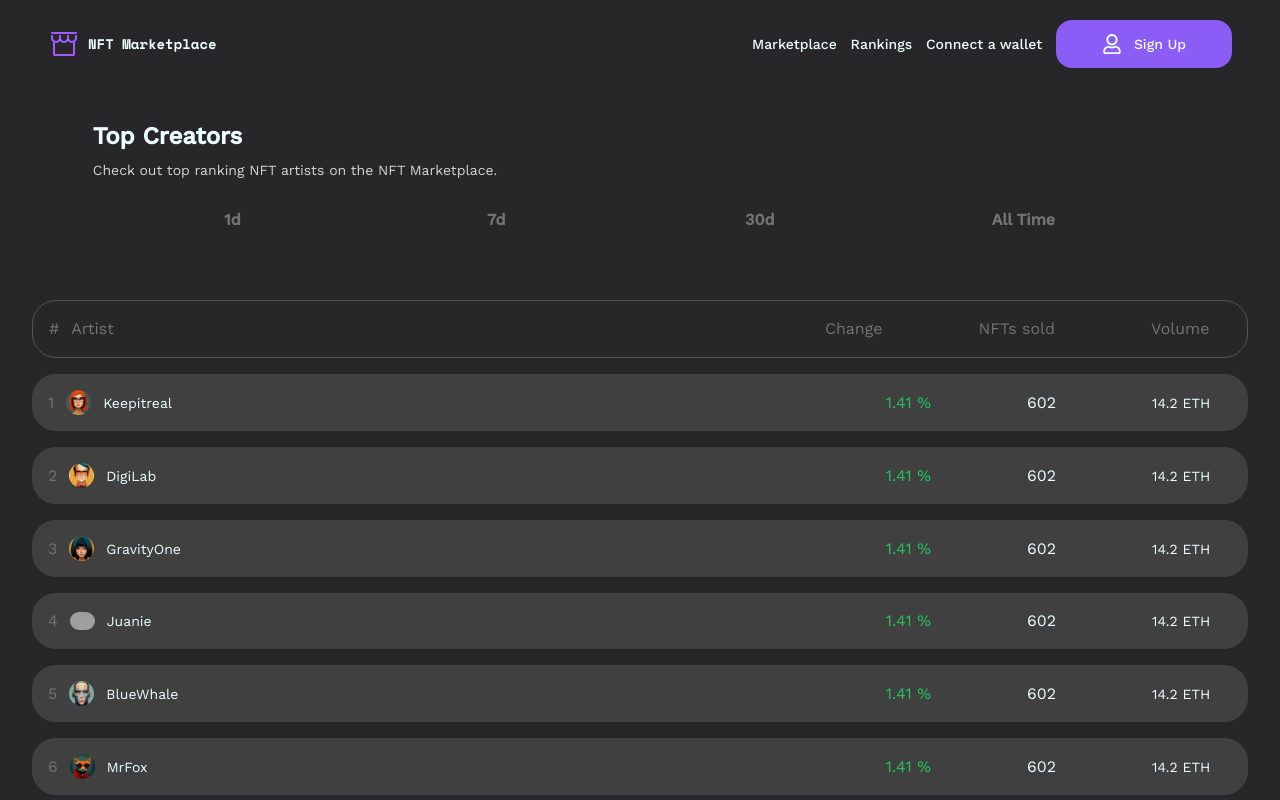
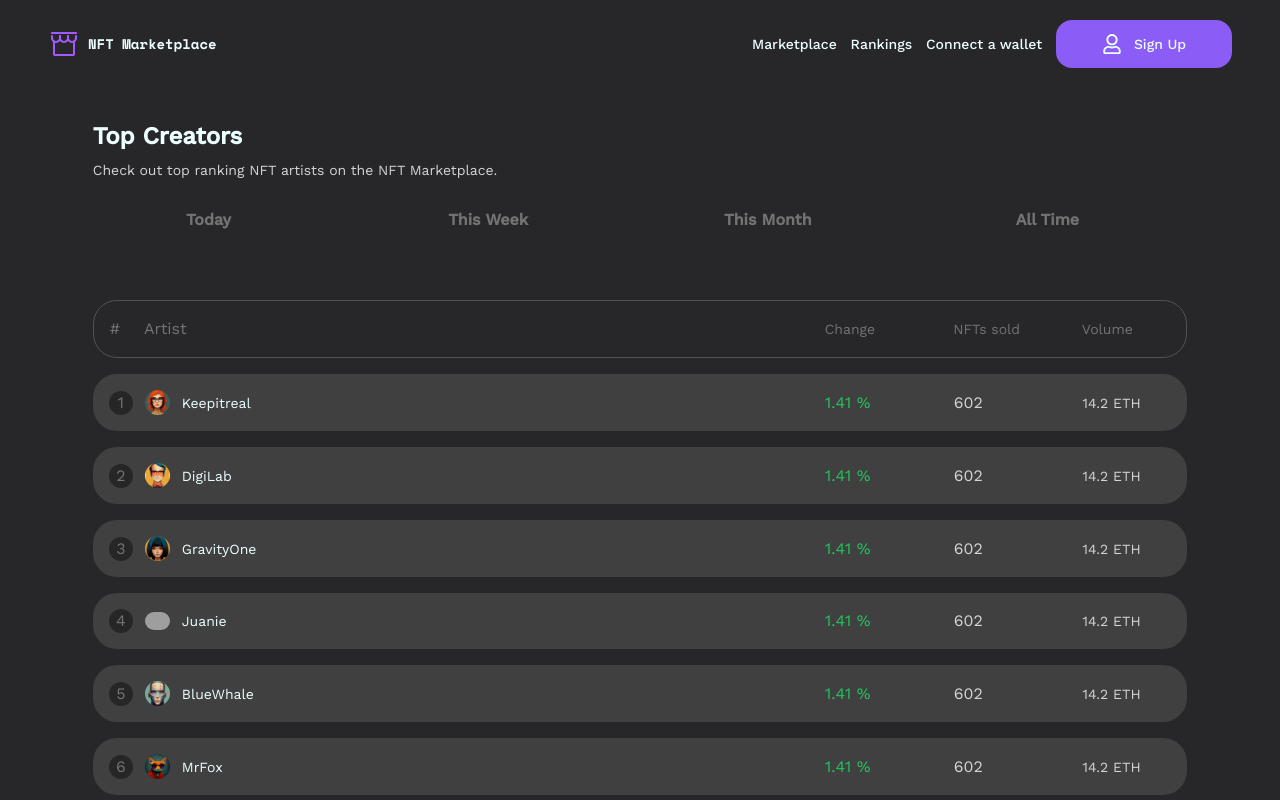
Before and after one commit to litvnvdev/nft-market-place, a Next.js app: page /rankings in a window 1280 px wide. Shown: the top 800 px of the page. Built offline with nearby package versions, Linux system fonts and the light colour scheme; grey boxes are pictures that could not be loaded.

Commit message:
fix: display rankings table

```diff
--- a/app/rankings/components/MobileCreatorCard.tsx
+++ b/app/rankings/components/MobileCreatorCard.tsx
@@ -14,12 +14,17 @@ const MobileCreatorCard = ({
   name,
   volume,
   change,
-  sold
+  sold,
 }: MobileCreatorCardProps) => {
   return (
     <div className="flex justify-between items-center bg-neutral-700 py-4 px-4 rounded-3xl">
-      <div className="flex gap-3 items-center">
-        <p className="text-neutral-500">{id}</p>
+      <div className="flex gap-3 items-center lg:justify-between">
+        <div className="hidden lg:flex lg:place-content-center lg:bg-neutral-800 lg:w-6 lg:h-6 lg:rounded-full text-neutral-500">
+          {id}
+        </div>
+        <p className="lg:hidden text-neutral-500">
+          {id}
+        </p>
         <Image
           src={img}
           width={25}
@@ -29,10 +34,10 @@ const MobileCreatorCard = ({
         />
         <h3 className="text-cyan-50 text-sm">{name}</h3>
       </div>
-      <div className="flex items-center gap-12 lg:gap-24">
-        <p className="hidden sm:block lg:block text-green-500">{change} %</p>
-        <p className="hidden lg:block text-cyan-50">{sold}</p>
-        <p className="w-20 text-cyan-50 text-sm">{volume} ETH</p>
+      <div className="px-2 flex gap-12 md:justify-between items-center  md:w-4/12">
+        <p className="hidden sm:block lg:block text-green-500 lg:w-3/12">{change} %</p>
+        <p className="hidden lg:block text-neutral-300 lg:w-3/12">{sold}</p>
+        <p className="w-20 text-neutral-300 text-sm lg:w-3/12">{volume} ETH</p>
       </div>
     </div>
   );
--- /dev/null
+++ b/app/rankings/components/MobileFilterSection.tsx
@@ -0,0 +1,12 @@
+import FilterButton from "@/app/components/FilterButton";
+
+export function MobileFilterSection() {
+  const mobileFilter = ["1d", "7d", "30d", "All Time"];
+  return (
+    <ul className="flex gap-6 lg:max-w-[90%] lg:mx-auto text-neutral-500 font-medium  bg-zinc-800 w-full justify-between sm:place-content-stretch   h-20">
+      {mobileFilter.map((item, id) => (
+        <FilterButton item={item} key={id} />
+      ))}
+    </ul>
+  );
+}
--- a/app/rankings/page.tsx
+++ b/app/rankings/page.tsx
@@ -2,14 +2,16 @@
 import FilterButton from "../components/FilterButton";
 import Footer from "../components/Footer/Footer";
 import Navbar from "../components/Navbar";
-import TopCreatorsCard from "../components/TopCreators/TopCreatorsCard";
 import { artistData } from "../data";
 import { useDevice } from "../hooks/useDevice";
 import MobileCreatorCard from "./components/MobileCreatorCard";
+import { MobileFilterSection } from "./components/MobileFilterSection";
 
 export default function RankingsPage() {
-  const mobileFilter = ["1d", "7d", "30d", "All Time"];
-  const filter = ['Today', 'This Week', 'This Month', 'All Time']
+  const filter = ["Today", "This Week", "This Month", "All Time"];
+
+  const { isMobile } = useDevice();
+
   return (
     <>
       <Navbar />
@@ -22,29 +24,38 @@ export default function RankingsPage() {
         </div>
 
         <div className="flex flex-col items-center bg-zinc-800">
-          <ul className="flex gap-6 lg:max-w-[90%] lg:mx-auto text-neutral-500 font-medium  bg-zinc-800 w-full justify-between sm:place-content-stretch sm:justify-between sm:px-8  h-20">
-            {mobileFilter.map((item, id) => (
-              <FilterButton item={item} key={id} />
-            ))}
+          <ul className="flex gap-6 lg:max-w-[90%] lg:mx-auto text-neutral-500 font-medium  bg-zinc-800 w-full justify-between sm:place-content-stretch   h-20">
+            {isMobile ? (
+              <MobileFilterSection />
+            ) : (
+              filter.map((item, id) => <FilterButton item={item} key={id} />)
+            )}
           </ul>
         </div>
       </section>
 
       <section className="py-2 px-8 h-fit">
-        <div className=" mb-4 flex justify-between border border-neutral-600 py-4 px-4 rounded-3xl text-neutral-500">
-          <div className="flex gap-3">
+        <div className="lg:max-w-[90%] lg:mx-auto mb-4 flex justify-between border border-neutral-600 py-4 px-4 rounded-3xl text-neutral-500">
+          <div className="flex gap-3 lg:gap-6">
             <p>#</p>
             <p>Artist</p>
           </div>
-          <div className="flex items-center gap-12 lg:gap-24">
-            <p className="hidden sm:block">Change</p>
-            <p className="hidden lg:block">NFTs sold</p>
-            <p className="w-20">Volume</p>
+          <div className="px-2 flex gap-12 md:justify-between items-center md:w-4/12 md:text-sm">
+            <p className="hidden sm:block lg:w-3/12 w-3/12">Change</p>
+            <p className="hidden lg:block lg:w-3/12">NFTs sold</p>
+            <p className="w-20 lg:w-3/12">Volume</p>
           </div>
         </div>
-        <div className="flex flex-col gap-4 mb-8">
+        <div className=" flex flex-col gap-4 mb-8 lg:max-w-[90%] lg:mx-auto">
           {artistData.map(({ id, name, img }) => (
-            <MobileCreatorCard id={id} name={name} img={img} volume={14.2} change={1.41} sold={602} />
+            <MobileCreatorCard
+              id={id}
+              name={name}
+              img={img}
+              volume={14.2}
+              change={1.41}
+              sold={602}
+            />
           ))}
         </div>
       </section>
```
